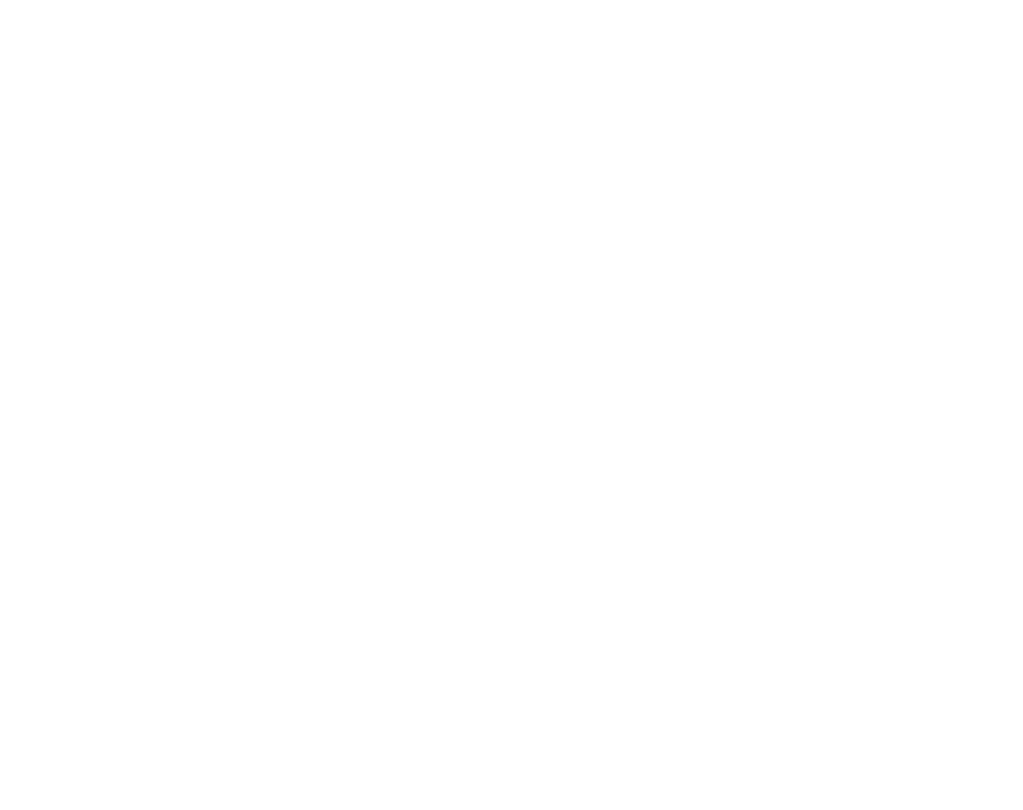
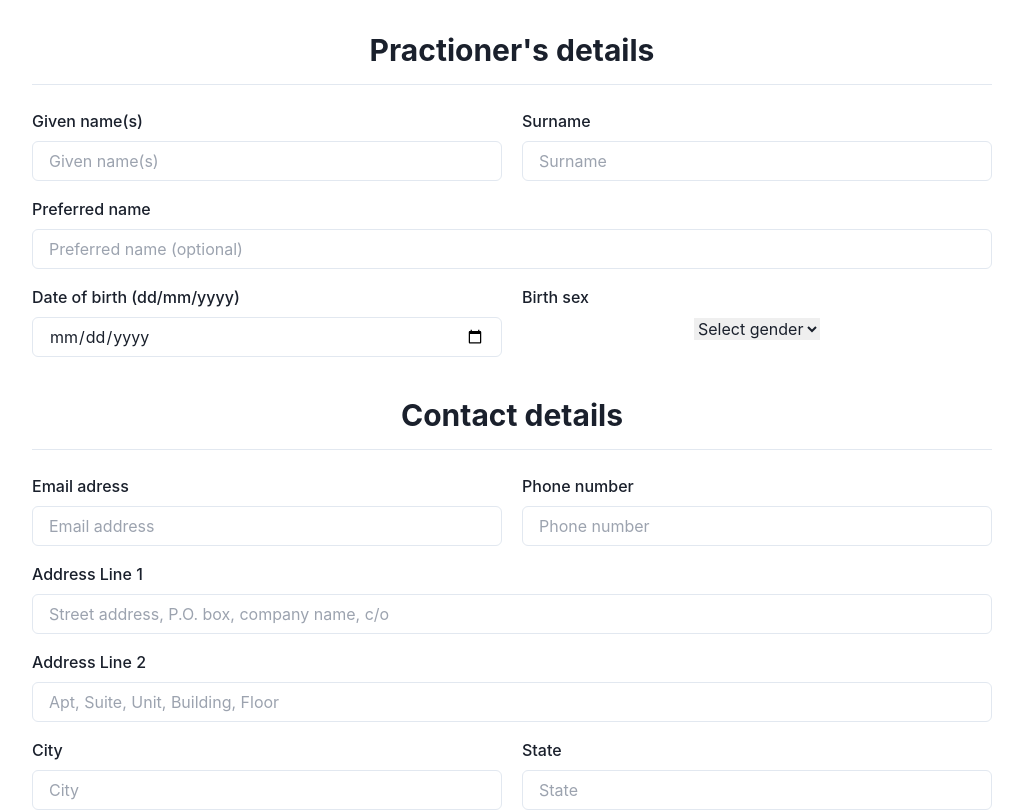
Before and after one commit to SWE40001-SEPA-Group-42/on-demand-teleheath-platform, a React (Create React App) app in the folder frontend/: page /doctor/profile/add in a window 1280 px wide. Before the commit this address had no page. Shown: the top 810 px of the page, without its empty margins (128-1151 px from the left). Built offline with nearby package versions, Linux system fonts and the light colour scheme; what @userfront/react would draw is missing.

Commit message:
:truck: [SEPAB-31] Rename doctor add profile component
Updated doctor add profile component file name

```diff
--- a/frontend/src/components/routing/Routing.tsx
+++ b/frontend/src/components/routing/Routing.tsx
@@ -1,7 +1,7 @@
 import React from 'react';
 import { Route, Routes } from 'react-router-dom';
 import ClinicForm from '../Clinic/ClinicForm';
-import DoctorForm from '../Doctor/DoctorForm';
+import DoctorAddProfile from '../Doctor/DoctorAddProfile';
 import PatientSignUp from '../Patient/PatientSignUp';
 import PatientAddProfile from '../Patient/PatientAddProfile';
 import { Login, Logout, Signup, Reset } from '../Authentication';
@@ -12,7 +12,7 @@
 		<Routes>
 			<Route index element={<PatientSignUp />} />
 			<Route path="patient/profile/add" element={<PatientAddProfile />} />
-			<Route path="doctor/add" element={<DoctorForm />} />
+			<Route path="doctor/profile/add" element={<DoctorAddProfile />} />
 			<Route path="clinic/add" element={<ClinicForm />} />
 			<Route path="login" element={<Login />} />
 			<Route path="signup" element={<Signup />} />
```
Also changed, not shown: frontend/src/components/Doctor/DoctorAddProfile.tsx (renamed from frontend/src/components/Doctor/DoctorForm.tsx, +8 -8 lines).
